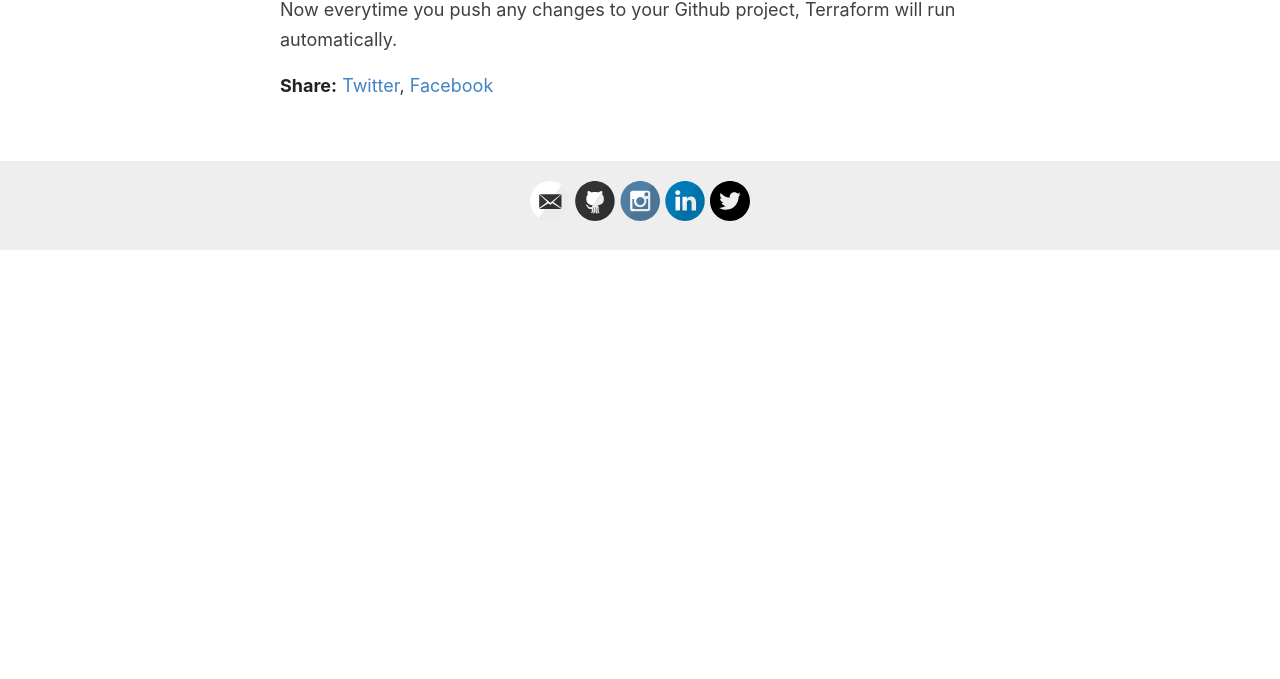
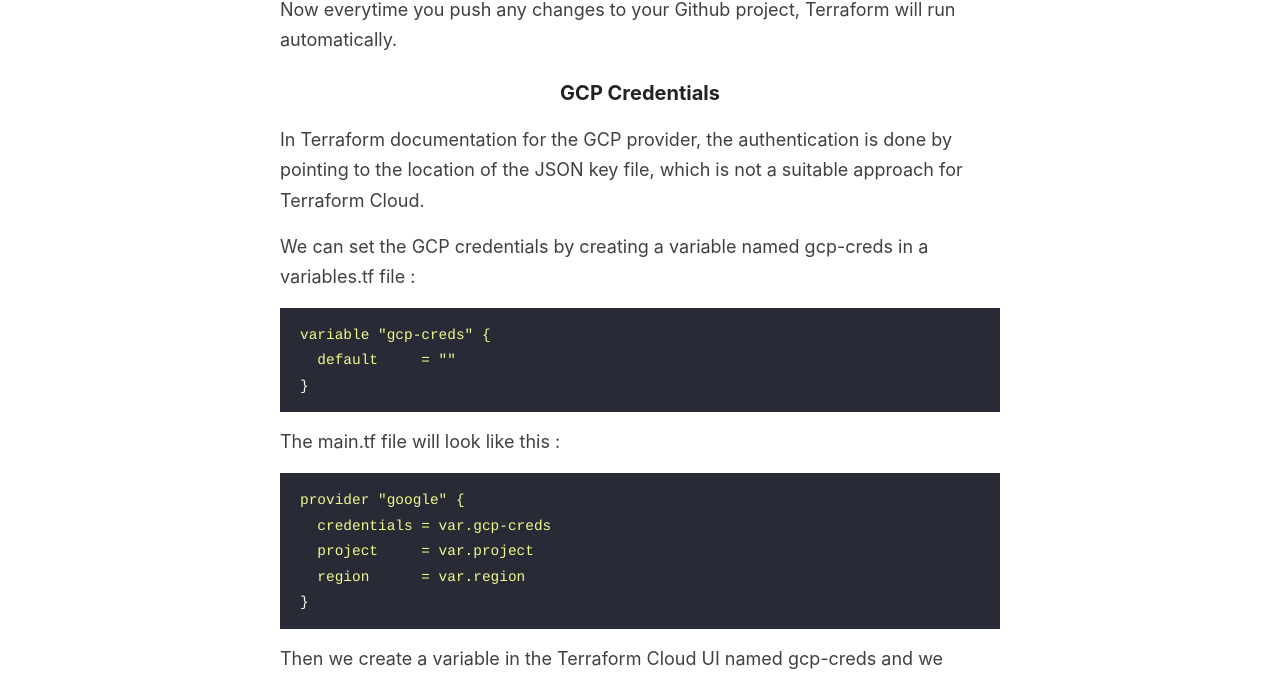
Before and after one commit to everythingdata-ai/everythingdata-ai.github.io, a Jekyll site: the page built from _posts/2025-02-10-terraform-cicd.md, in a window 1280 px wide and 1400 px high, scrolled down 4233 px. Shown: the part 379-1058 px from the top of the window. Built offline with Jekyll 4.4.1, drawn with Linux system fonts in a browser that asks for light colours; before the commit the page ends 4863 px from its top, so only the background shows below that; some of the changed text lies outside the part shown.

Commit message:
Update 2025-02-10-terraform-cicd.md

````diff
--- a/_posts/2025-02-10-terraform-cicd.md
+++ b/_posts/2025-02-10-terraform-cicd.md
@@ -79,3 +79,39 @@ In your workspace settings, set your Terraform Working Directory to the Terrafor
 ![image](https://github.com/user-attachments/assets/eaee8a27-1ee0-40ee-ba79-e1a4eca75e27)
 
 Now everytime you push any changes to your Github project, Terraform will run automatically.
+
+### GCP Credentials
+
+In Terraform documentation for the GCP provider, the authentication is done by pointing to the location of the JSON key file, which is not a suitable approach for Terraform Cloud.
+
+We can set the GCP credentials by creating a variable named gcp-creds in a variables.tf file :
+
+```yaml
+variable "gcp-creds" {
+  default     = ""
+}
+```
+
+The main.tf file will look like this :
+
+```yaml
+provider "google" {
+  credentials = var.gcp-creds
+  project     = var.project
+  region      = var.region
+}
+```
+
+Then we create a variable in the Terraform Cloud UI named gcp-creds and we populate it with the content of JSON key file as its value :
+
+![image](https://github.com/user-attachments/assets/5257f440-31b9-48dc-ad0e-e9339412af45)
+
+Please don't forget to set up the variable as sensitive.
+
+The runs will then go from this :
+
+![image](https://github.com/user-attachments/assets/9b3103f7-d920-4fcd-9f70-5e8310fa8526)
+
+To this :
+
+![image](https://github.com/user-attachments/assets/89c54b94-1c7e-4807-a295-34560c01bd9a)
````
